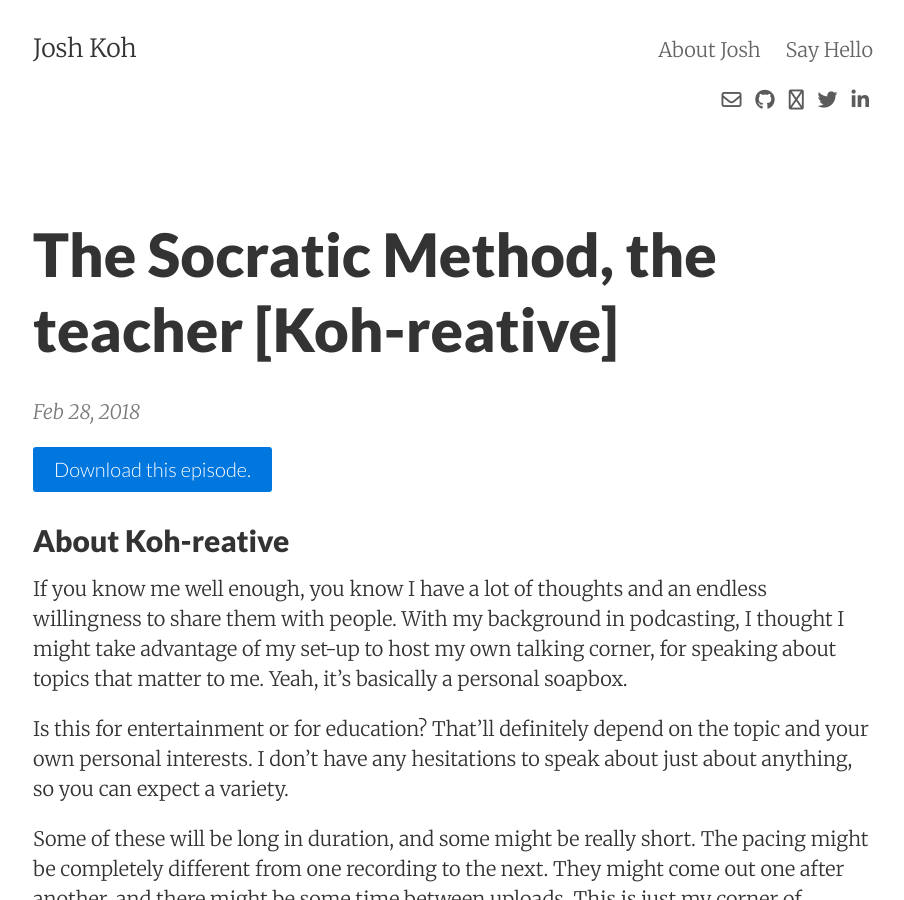
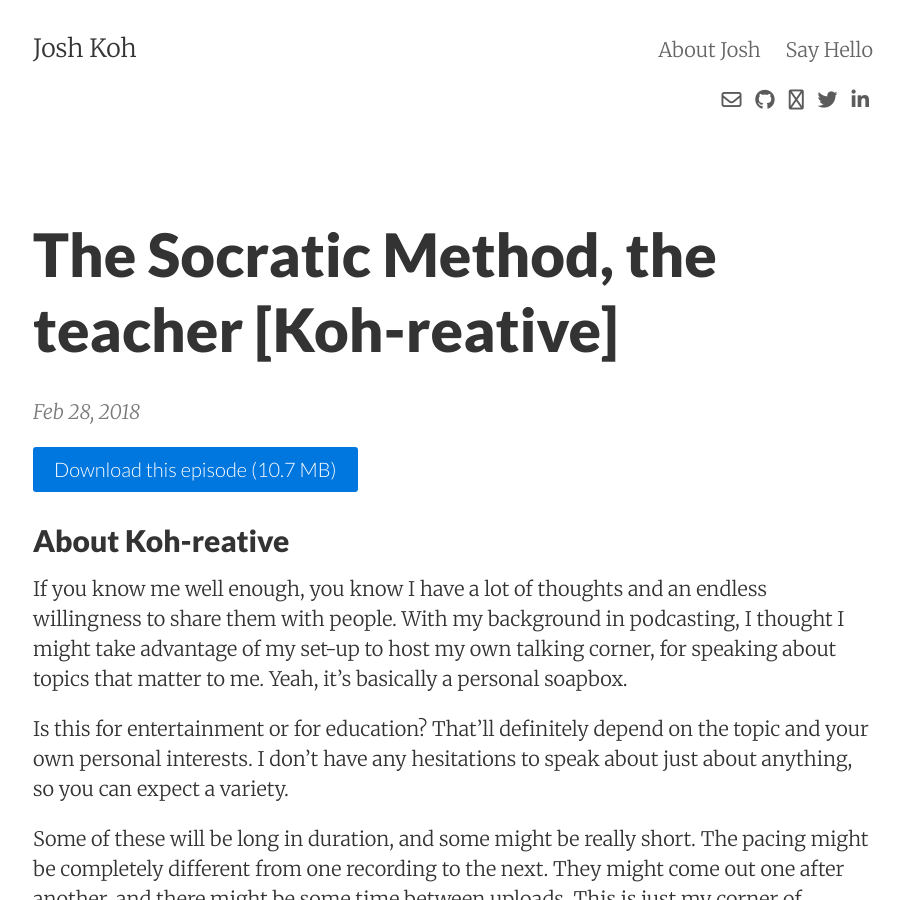
Before and after one commit to JoshuaKoh/JoshuaKoh.github.io, a Jekyll site: the page built from _posts/2018-02-28-Koh-reative-Socratic-Teacher.md, in a window 1280 px wide and 900 px high. Shown: the whole window, without its empty margins (187-1091 px from the left). Built offline with Jekyll 4.4.1, drawn with Linux system fonts in a browser that asks for light colours; nearby versions of some CDN libraries.

Commit message:
Add size to button

```diff
--- a/_posts/2018-02-28-Koh-reative-Socratic-Teacher.md
+++ b/_posts/2018-02-28-Koh-reative-Socratic-Teacher.md
@@ -5,7 +5,7 @@ date:       2018-02-28 20:18:00
 summary:    As the teacher, what it ought to be, and how to best use it.
 ---
 
-<a href="http://www.joshuakoh.me/koh-reative-audio/01%20Socratic%20Method,%20the%20teacher.mp3" class="button button-blue button-big">Download this episode.</a>
+<a href="http://www.joshuakoh.me/koh-reative-audio/01%20Socratic%20Method,%20the%20teacher.mp3" class="button button-blue button-big">Download this episode (10.7 MB)</a>
 
 ## About Koh-reative
 
```
